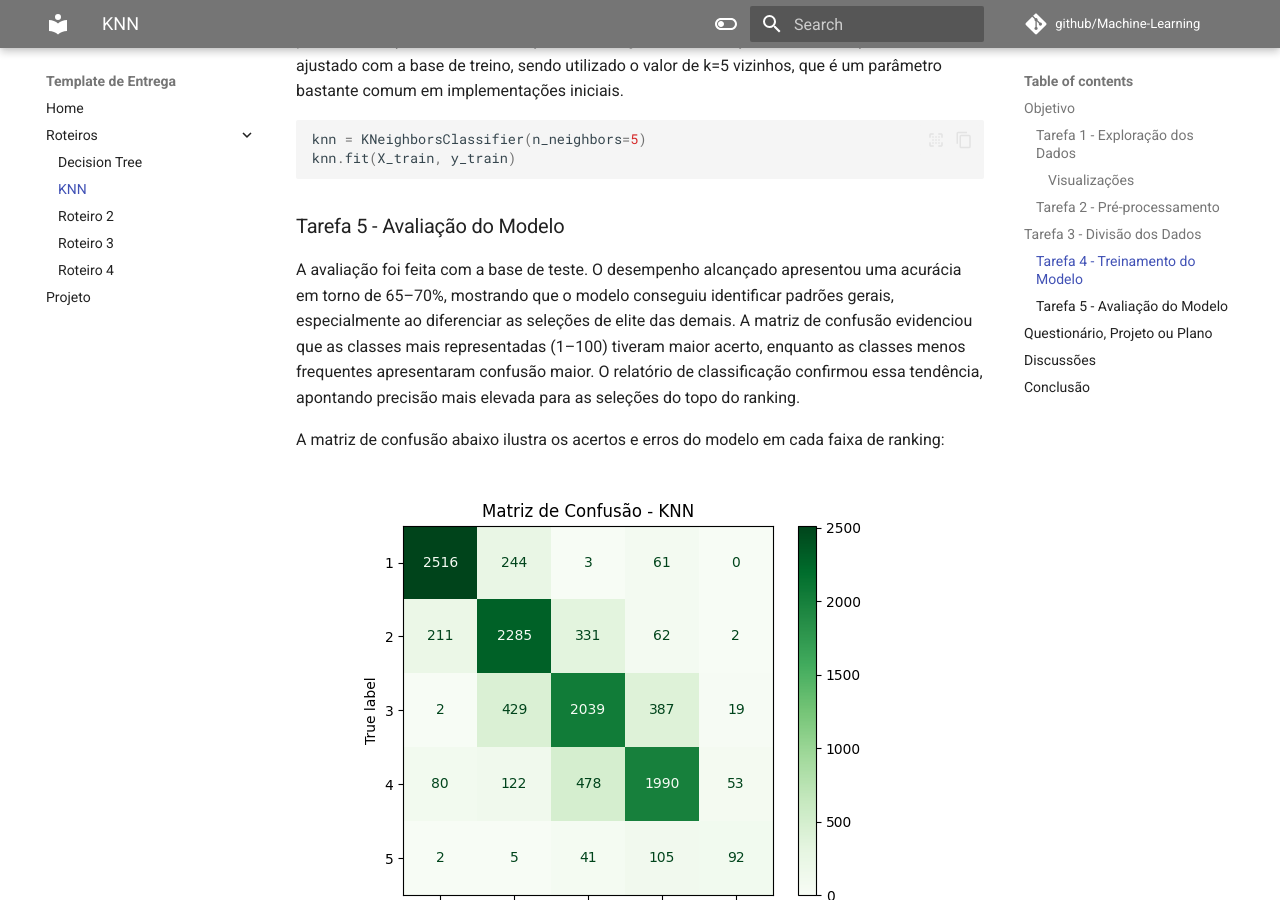
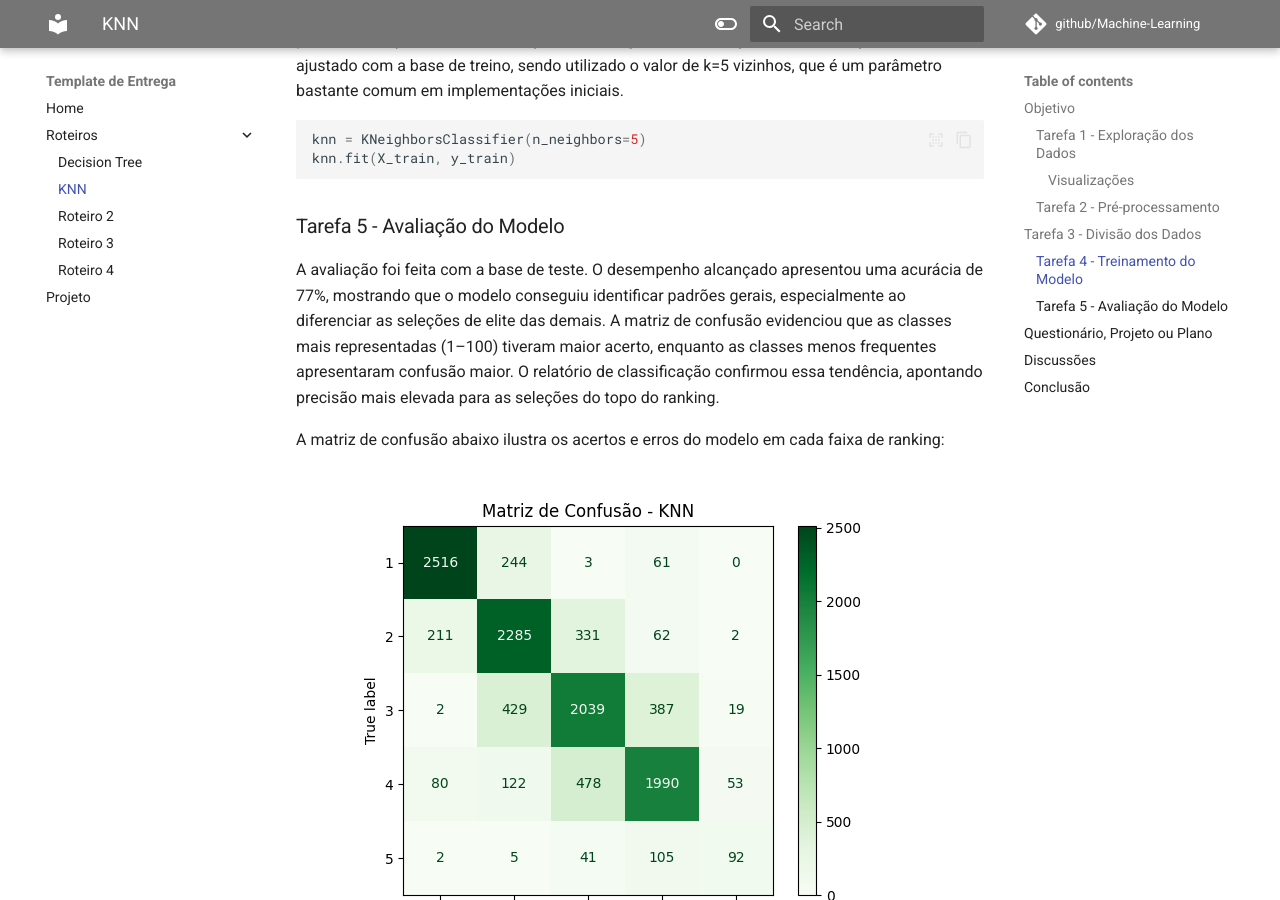
Before and after one commit to carrico05/Machine-Learning, an MkDocs documentation site: the page built from docs/knn/main.md, in a window 1280 px wide and 900 px high, scrolled down 2323 px. Built offline with MkDocs 1.6.1 and Material for MkDocs 9.7.7, drawn with Linux system fonts in a browser that asks for light colours; comment, search, counter and statistics services are not loaded.

Commit message:
Reparação de acurácia do modelo de knn

```diff
--- a/docs/knn/main.md
+++ b/docs/knn/main.md
@@ -88,7 +88,7 @@ knn.fit(X_train, y_train)
 
 ### Tarefa 5 - Avaliação do Modelo
 
-A avaliação foi feita com a base de teste. O desempenho alcançado apresentou uma acurácia em torno de 65–70%, mostrando que o modelo conseguiu identificar padrões gerais, especialmente ao diferenciar as seleções de elite das demais. A matriz de confusão evidenciou que as classes mais representadas (1–100) tiveram maior acerto, enquanto as classes menos frequentes apresentaram confusão maior. O relatório de classificação confirmou essa tendência, apontando precisão mais elevada para as seleções do topo do ranking.
+A avaliação foi feita com a base de teste. O desempenho alcançado apresentou uma acurácia de 77%, mostrando que o modelo conseguiu identificar padrões gerais, especialmente ao diferenciar as seleções de elite das demais. A matriz de confusão evidenciou que as classes mais representadas (1–100) tiveram maior acerto, enquanto as classes menos frequentes apresentaram confusão maior. O relatório de classificação confirmou essa tendência, apontando precisão mais elevada para as seleções do topo do ranking.
 
 A matriz de confusão abaixo ilustra os acertos e erros do modelo em cada faixa de ranking:
 
```
